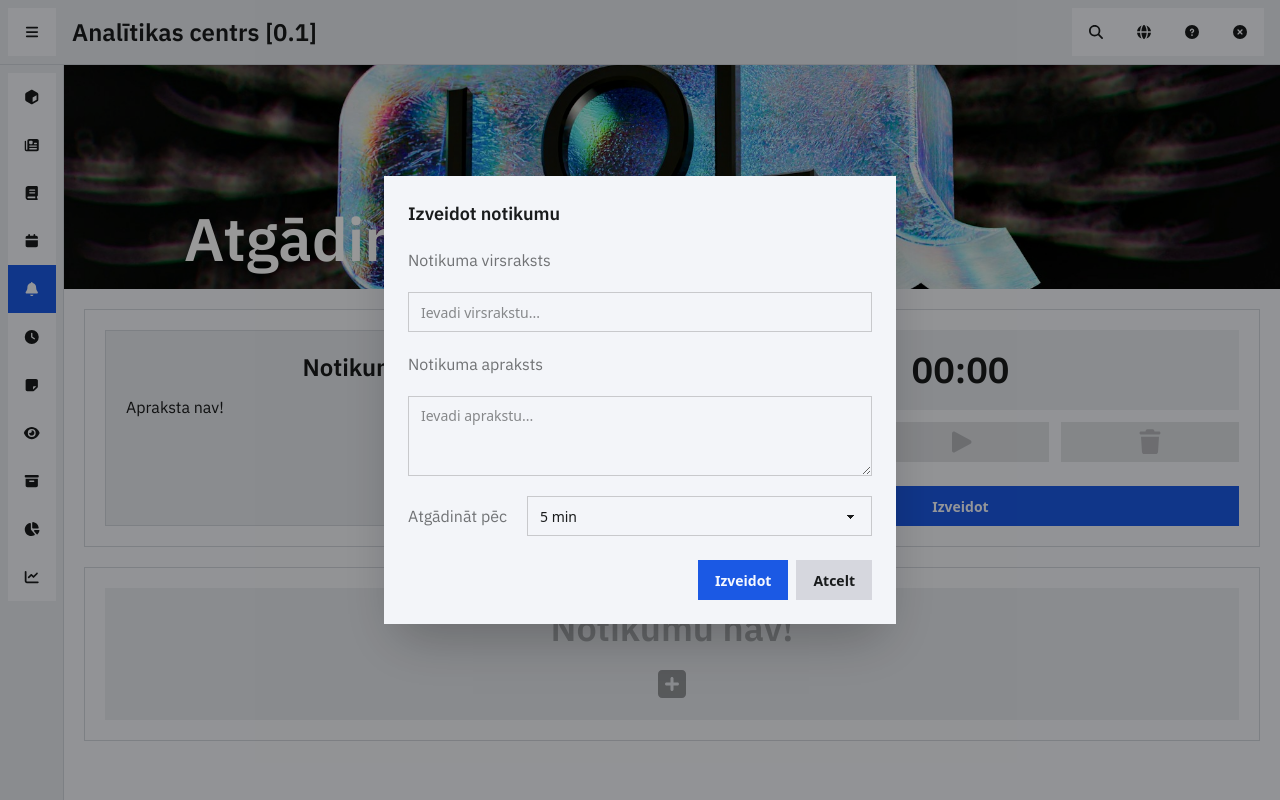
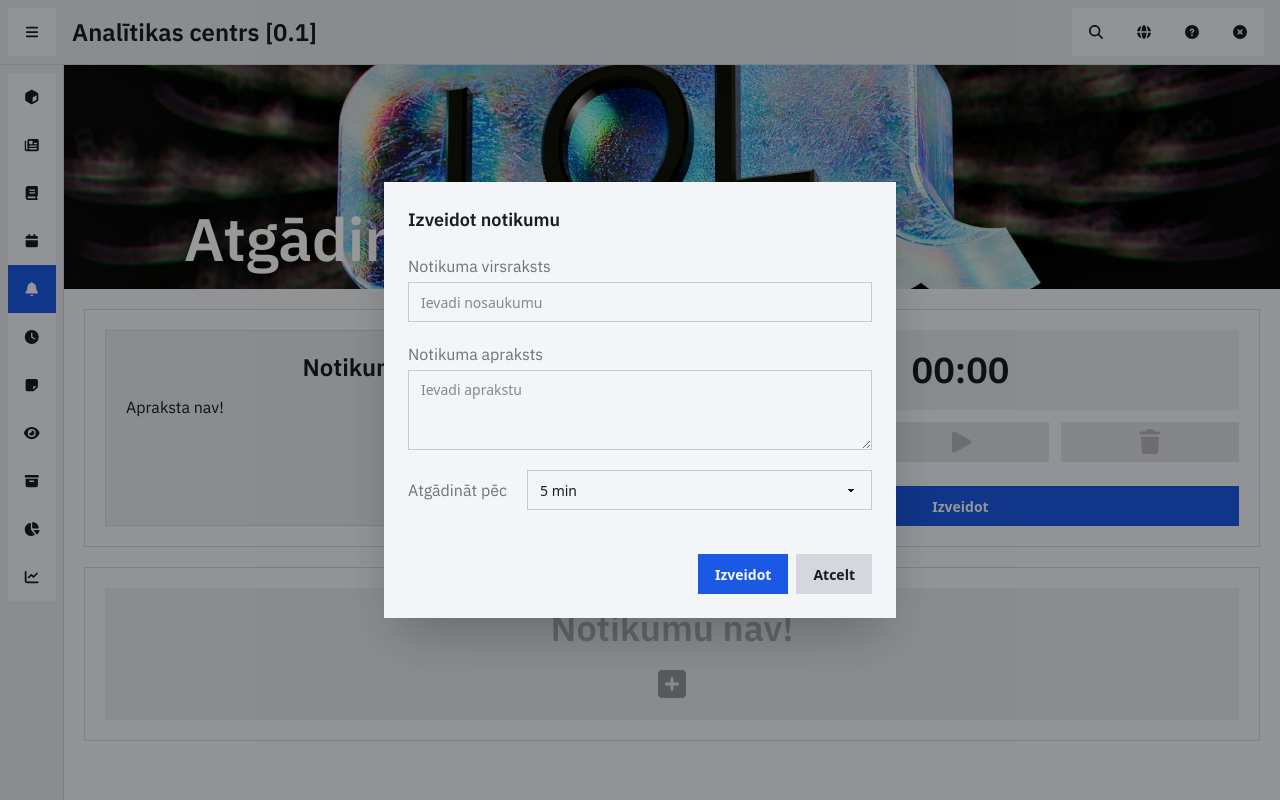
Before and after one commit to Valentins-Jermakovs/AnalyticsCenter, a Vue app in the folder analytics-center-web/: page /system/notifications in a window 1280 px wide. Both pictures are taken after a click on the button "Izveidot". Built offline with nearby package versions, Linux system fonts and the light colour scheme.

Commit message:
Add validaton for notifcation creation and format code

```diff
--- a/analytics-center-web/src/components/notifications/DeleteEventModal.vue
+++ b/analytics-center-web/src/components/notifications/DeleteEventModal.vue
@@ -14,8 +14,8 @@
 // Translations
 import { useI18n } from 'vue-i18n'
 const { t } = useI18n()
-defineProps({open:Boolean})
-defineEmits(['delete','close'])
+defineProps({ open: Boolean })
+defineEmits(['delete', 'close'])
 </script>
 
 <style scoped></style>
--- a/analytics-center-web/src/components/notifications/EventModal.vue
+++ b/analytics-center-web/src/components/notifications/EventModal.vue
@@ -2,40 +2,86 @@
   <dialog class="modal" :open="open">
     <div class="modal-box w-full max-w-md md:max-w-lg">
       <h3 class="font-bold text-lg">{{ t('system.notifications.create_modal.window_title') }}</h3>
-      <form method="dialog" class="flex flex-col gap-5 mt-5">
-        <div class="form-control w-full flex flex-col gap-5">
-          <label class="label"><span class="label-text">{{ t('system.notifications.create_modal.title') }}</span></label>
-          <input type="text" required :placeholder="t('system.notifications.create_modal.title_placeholder')" class="input input-bordered w-full" v-model="event.title"/>
+
+      <form class="flex flex-col gap-5 mt-5" @submit.prevent="handleAddEvent">
+        <!-- Title -->
+        <div class="form-control w-full flex flex-col gap-1">
+          <label class="label">
+            <span class="label-text">{{ t('system.notifications.create_modal.title') }}</span>
+          </label>
+          <input
+            type="text"
+            placeholder="Ievadi nosaukumu"
+            class="input input-bordered w-full"
+            v-model="event.title"
+          />
+          <p v-if="errors.title" class="text-red-500 text-sm">{{ errors.title }}</p>
         </div>
-        <div class="form-control w-full flex flex-col gap-5">
-          <label class="label"><span class="label-text">{{ t('system.notifications.create_modal.description') }}</span></label>
-          <textarea class="textarea textarea-bordered w-full" :placeholder="t('system.notifications.create_modal.description_placeholder')" v-model="event.description"></textarea>
+
+        <!-- Description -->
+        <div class="form-control w-full flex flex-col gap-1">
+          <label class="label">
+            <span class="label-text">{{ t('system.notifications.create_modal.description') }}</span>
+          </label>
+          <textarea
+            placeholder="Ievadi aprakstu"
+            class="textarea textarea-bordered w-full"
+            v-model="event.description"
+          ></textarea>
+          <p v-if="errors.description" class="text-red-500 text-sm">{{ errors.description }}</p>
         </div>
+
+        <!-- Time selection -->
         <div class="form-control w-full flex gap-5">
-          <label class="label"><span class="label-text">{{ t('system.notifications.create_modal.remind') }}</span></label>
-          <NumberSelection :items="workOptions" v-model="event.time"/>
+          <label class="label">
+            <span class="label-text">{{ t('system.notifications.create_modal.remind') }}</span>
+          </label>
+          <NumberSelection :items="workOptions" v-model="event.time" />
+        </div>
+
+        <div class="modal-action">
+          <button type="submit" class="btn btn-primary">{{ t('common.create') }}</button>
+          <button
+            type="button"
+            class="btn btn-neutral"
+            @click="($emit('close'), (errors.title = ''), (errors.description = ''))"
+          >
+            {{ t('common.cancel') }}
+          </button>
         </div>
       </form>
-      <div class="modal-action">
-        <button class="btn btn-primary" @click="$emit('add-event')">{{ t('common.create') }}</button>
-        <button class="btn btn-neutral" @click="$emit('close')">{{ t('common.cancel') }}</button>
-      </div>
     </div>
   </dialog>
 </template>
 
 <script setup>
-// Translations
+import { reactive } from 'vue'
 import { useI18n } from 'vue-i18n'
+import NumberSelection from '@/components/ui/NumberSelection.vue'
+
 const { t } = useI18n()
 
-import NumberSelection from '@/components/ui/NumberSelection.vue'
 defineProps({
   open: Boolean,
   event: Object,
-  workOptions: Array
+  workOptions: Array,
 })
-defineEmits(['add-event','close'])
+defineEmits(['add-event', 'close'])
+
+const errors = reactive({
+  title: '',
+  description: '',
+})
+
+const handleAddEvent = () => {
+  errors.title = event.title?.trim() ? '' : t('errors.empty_field')
+  errors.description = event.description?.trim() ? '' : t('errors.empty_field')
+
+  // Если есть ошибки — не эмитим событие
+  if (errors.title || errors.description) return
+
+  emit('add-event')
+}
 </script>
 
 <style scoped></style>
--- a/analytics-center-web/src/components/notifications/ReadEventModal.vue
+++ b/analytics-center-web/src/components/notifications/ReadEventModal.vue
@@ -18,7 +18,7 @@ import { useI18n } from 'vue-i18n'
 const { t } = useI18n()
 defineProps({
   open: Boolean,
-  event: Object
+  event: Object,
 })
 defineEmits(['close'])
 </script>
--- a/analytics-center-web/src/locales/en.json
+++ b/analytics-center-web/src/locales/en.json
@@ -304,6 +304,7 @@
   },
   "errors": {
     "404": "Page not found",
-    "500": "Internal server error"
+    "500": "Internal server error",
+    "empty_field": "Please fill in all required field!"
   }
 }
--- a/analytics-center-web/src/locales/lv.json
+++ b/analytics-center-web/src/locales/lv.json
@@ -304,6 +304,7 @@
   },
   "errors": {
     "404": "Lapa netika atrasta",
-    "500": "Servera kļūda"
+    "500": "Servera kļūda",
+    "empty_field": "Aizpildiet lauku!"
   }
 }
--- a/analytics-center-web/src/locales/ru.json
+++ b/analytics-center-web/src/locales/ru.json
@@ -304,6 +304,7 @@
   },
   "errors": {
     "404": "Страница не найдена",
-    "500": "Ошибка сервера"
+    "500": "Ошибка сервера",
+    "empty_field": "Заполните поле!"
   }
 }
```
Also changed, not shown: analytics-center-web/src/components/common/NotificationsWindow.vue (+19 -5 lines), analytics-center-web/src/components/notifications/EventControls.vue (+16 -4 lines), analytics-center-web/src/components/notifications/EventDetails.vue (+7 -3 lines), analytics-center-web/src/components/notifications/EventList.vue (+28 -11 lines), analytics-center-web/src/components/notifications/EventWindow.vue (+6 -5 lines), analytics-center-web/src/views/system/NotificationsView.vue (+1 -7 lines).
